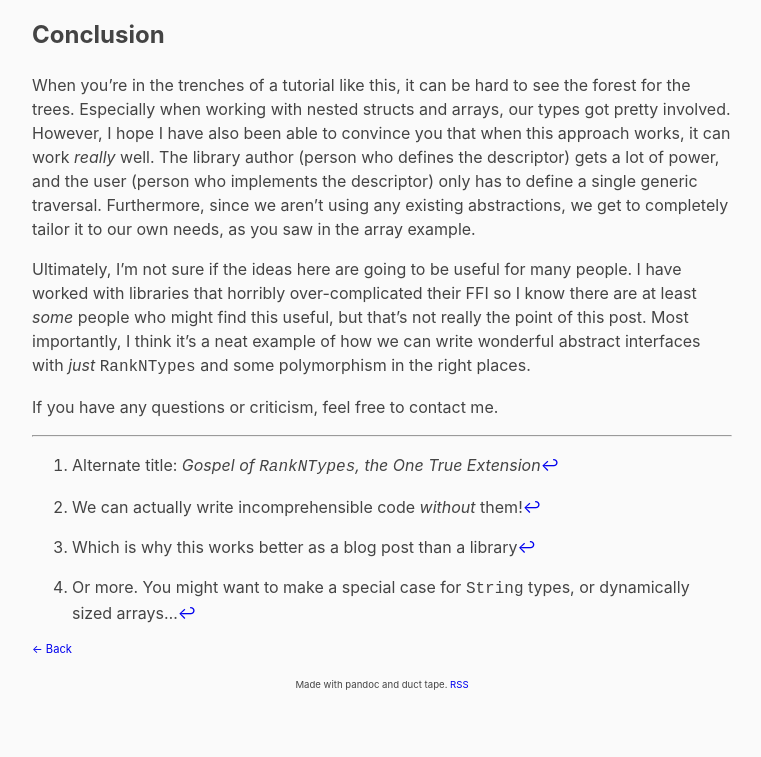
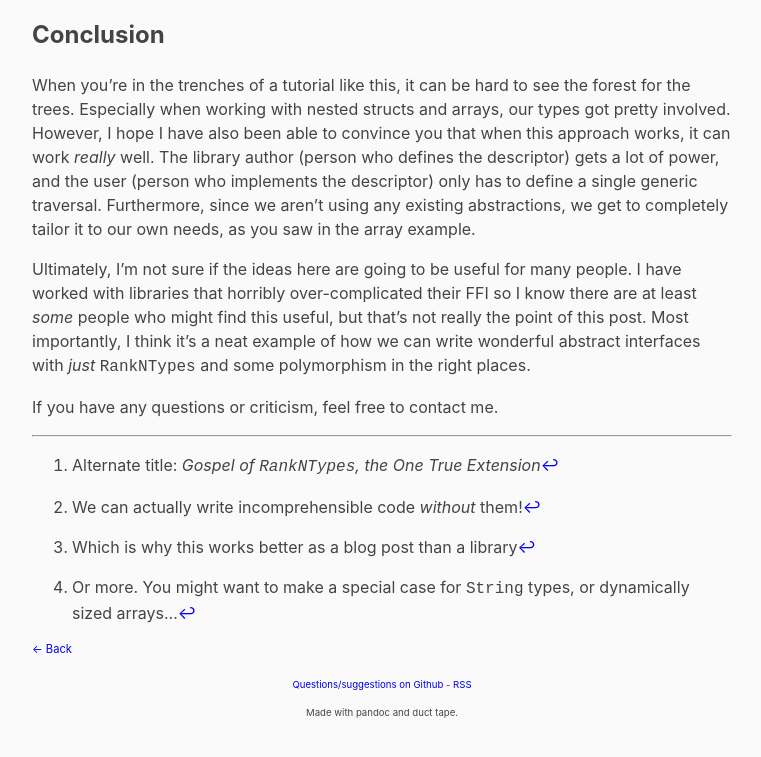
Before and after one commit to jonascarpay/jonascarpay.github.io, a plain HTML site: page posts/2020-05-10-descriptor.html in a window 1280 px wide. Shown: the part 10097-10854 px from the top of the page, without its empty margins (258-1019 px from the left). Drawn offline with Linux system fonts and the light colour scheme.

Commit message:
deploy: 13c6dc5d1f45ab32bd1d89c65038b6ceb16a3769

```diff
--- a/posts/2020-05-10-descriptor.html
+++ b/posts/2020-05-10-descriptor.html
@@ -386,6 +386,10 @@
 <div class="header">
 	<a href="../index.html">&larr; Back</a>
 </div>
-<div class="footer">Made with pandoc and duct tape. <a href="https://jonascarpay.com/rss.xml">RSS</a></div>
+<div class="footer">
+	<a href="https://github.com/jonascarpay/jonascarpay.github.io">Questions/suggestions on Github</a> -
+	<a href="https://jonascarpay.com/rss.xml">RSS</a> </br> </br>
+	Made with pandoc and duct tape.
+</div>
 </body>
 </html>
```
Also changed, not shown: index.html (+5 -1 lines), posts/2020-05-26-solver.html (+5 -1 lines), posts/2021-01-28-haskell-project-template.html (+5 -1 lines).
